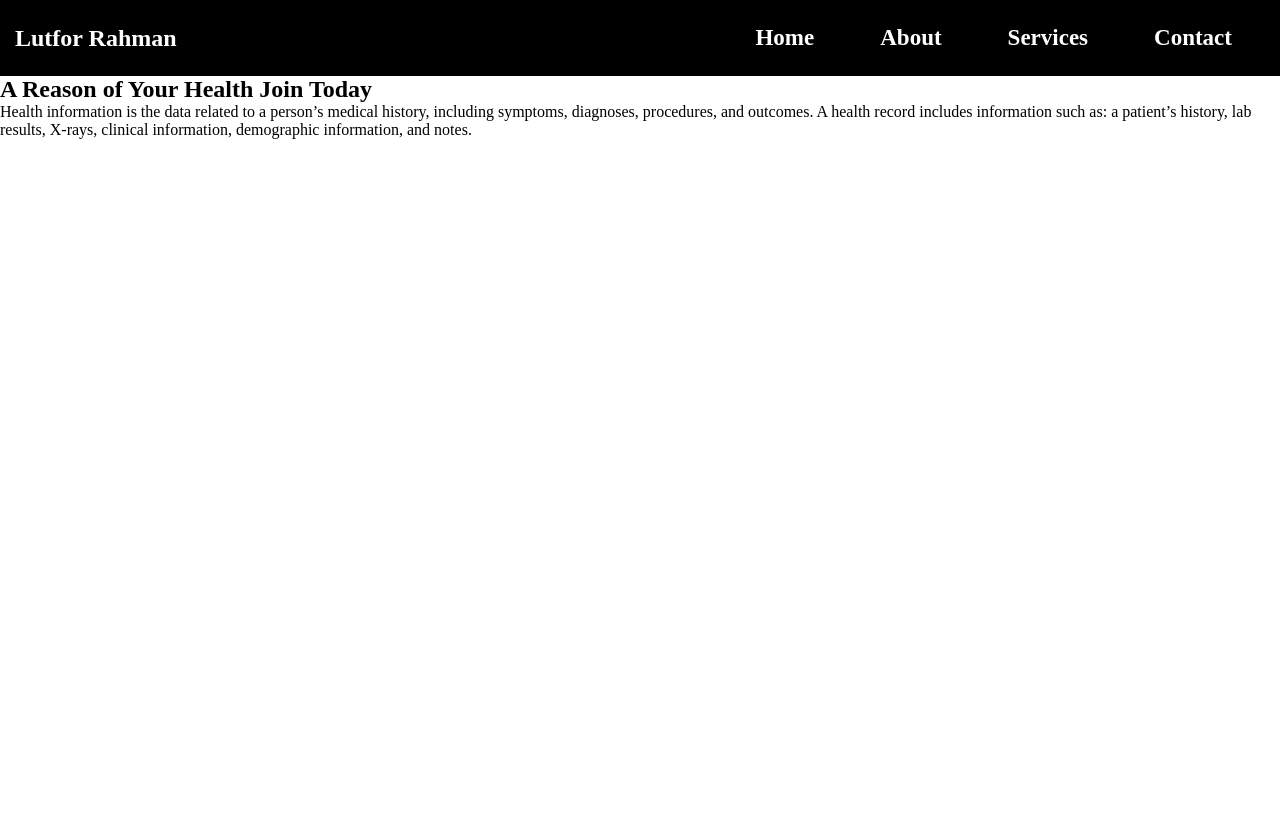
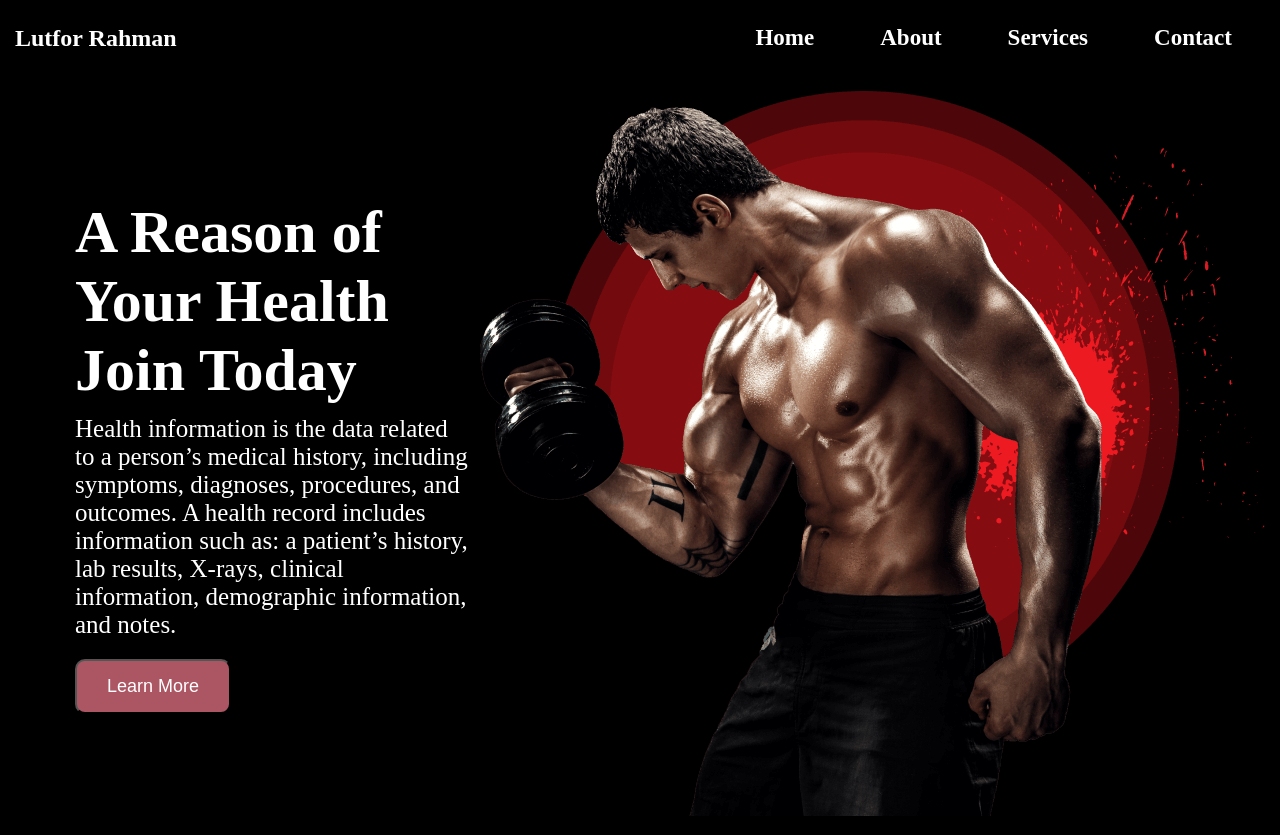
Before and after one commit to lutforrahmanseu/simple-website, a plain HTML site: page index.html in a window 1280 px wide. Before the commit the page ends 800 px from the top, so only its background shows below. Drawn offline with Linux system fonts and the light colour scheme.

Commit message:
banner section

```diff
--- a/css/style.css
+++ b/css/style.css
@@ -33,3 +33,39 @@
     background: rgb(115, 117, 115);
 
 }
+.banner-container{
+    display: flex;
+    height: 100%;
+    width: 100%;
+    justify-content: center;
+    align-items: center;
+    padding: 15px;
+    background-color: black;
+}
+.banner-infor{
+    color: white;
+    margin-left: 50px;
+}
+.title1{
+    font-size: 60px;
+    font-weight:bold;
+    margin: 10px;
+}
+.text{
+    font-size: 25px;
+    font-weight: 500;
+    margin: 10px;
+}
+.banner-img{
+    width: 50%;
+    height: 80%;
+}
+.banner-btn{
+    margin: 10px;
+    padding: 15px 30px;
+    background-color: rgb(172, 86, 100);
+    border-radius: 10px;
+    cursor: pointer;
+    color: white;
+    font-size: 18px;
+}
--- a/index.html
+++ b/index.html
@@ -23,13 +23,18 @@
               </div>
             </div>
      </nav>
-     <section>
+     <section class="banner-container">
         <div class="banner-left">
-          <h1>A Reason of Your Health Join Today</h1>
-          <p>Health information is the data related to a person’s medical history, including symptoms, diagnoses, procedures, and outcomes. A health record includes information such as: a patient’s history, lab results, X-rays, clinical information, demographic information, and notes.</p>
+          <div class="banner-infor">
+            <h1 class="title1">A Reason of Your Health Join Today</h1>
+            <p class="text">Health information is the data related to a person’s medical history, including symptoms, diagnoses, procedures, and outcomes. A health record includes information such as: a patient’s history, lab results, X-rays, clinical information, demographic information, and notes.</p>
+            <button class="banner-btn">Learn More</button>
+          </div>
         </div>
         <div class="banner-right">
-
+          <div class="banner-img">
+            <img src="./images/home-bg.png" alt="">
+          </div>
         </div>
      </section>
     </header>
```
